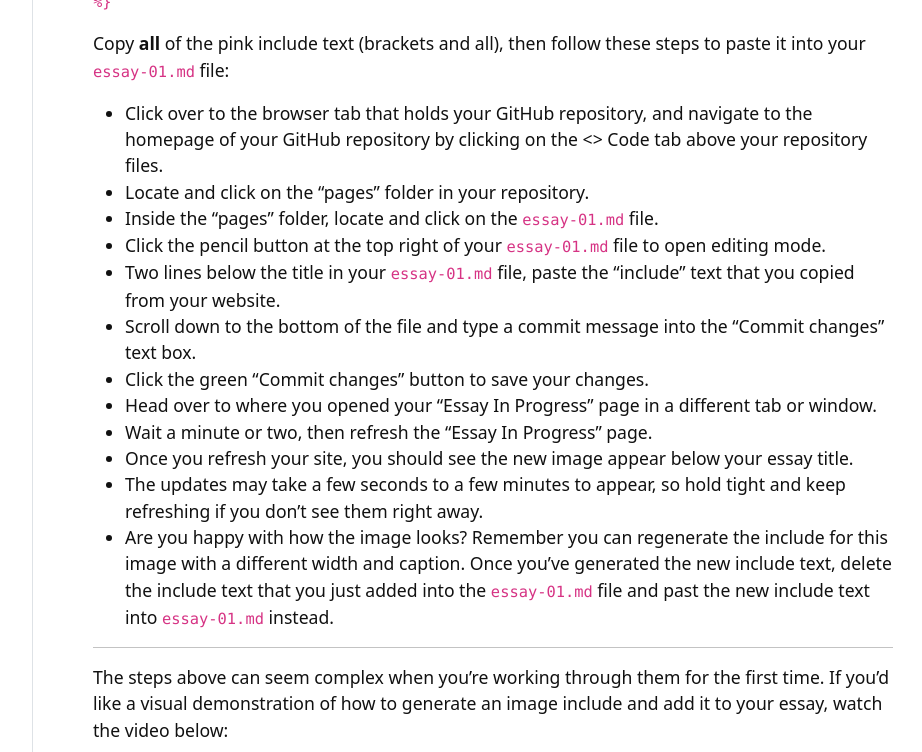
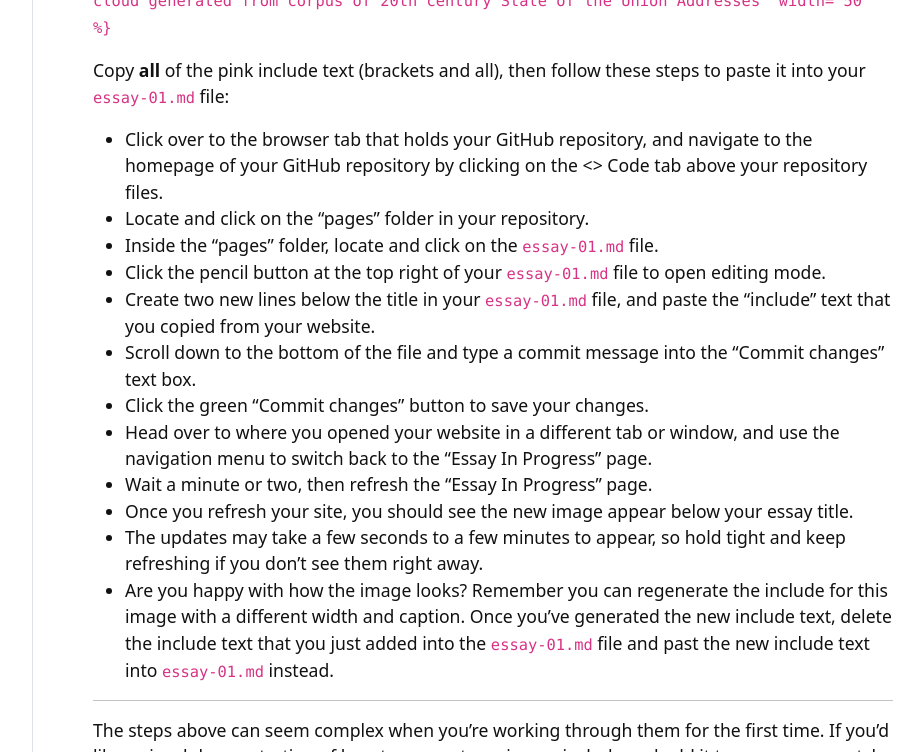
Before and after one commit to learn-static/hist-320, a Jekyll site: the page built from content/6-includes.md, in a window 1280 px wide and 900 px high, scrolled down 14627 px, cut to the strip 0-752 px from the top of the window. Shown: the whole strip, without its empty margins (208-1130 px from the left). Built offline with Jekyll 4.4.1, drawn with Linux system fonts in a browser that asks for light colours; some of the changed text lies outside the part shown.

Commit message:
fix instructions

```diff
--- a/content/6-includes.md
+++ b/content/6-includes.md
@@ -35,7 +35,8 @@ This week we'll finish up learning about Markdown styling, and follow instructio
    - Navigate back to the homepage of your GitHub repository by clicking on the "<> Code" tab above your repository files.
    - On right side of the code area, to the right of the green "Code" button, look for the word "About". Click the cog icon to the right of "About." A box titled "Edit repository details" will pop up.
    - In the "Edit repository details" popup, paste your URL into the "Website" section, then click the green "Save changes" button. This will post your URL below the "About" section on your GitHub repository's homepage, making it easy to access the site in the future!
-3. Now you should have two tabs/windows open: **one with your GitHub repository** (the "*back end*" of your site) and **one with your website** (the "*front end*" of your site). You'll need both of these tabs/windows open for the duration of this Lab, and you'll work with both of them open in future Labs.
+3. While viewing your website, click on the "Essay In Progress" link in the navigation menu.
+4. Now you should have two tabs/windows open: **one with your GitHub repository** (the "*back end*" of your site) and **one with your website** (the "*front end*" of your site). You'll need both of these tabs/windows open for the duration of this Lab, and you'll work with both of them open in future Labs.
 
 ---
 
@@ -353,10 +354,10 @@ Copy **all** of the pink include text (brackets and all), then follow these step
 - Locate and click on the "pages" folder in your repository.
 - Inside the "pages" folder, locate and click on the `essay-01.md` file.
 - Click the pencil button at the top right of your `essay-01.md` file to open editing mode.
-- Two lines below the title in your `essay-01.md` file, paste the "include" text that you copied from your website.
+- Create two new lines below the title in your `essay-01.md` file, and paste the "include" text that you copied from your website.
 - Scroll down to the bottom of the file and type a commit message into the "Commit changes" text box.
 - Click the green "Commit changes" button to save your changes.
-- Head over to where you opened your "Essay In Progress" page in a different tab or window.
+- Head over to where you opened your website in a different tab or window, and use the navigation menu to switch back to the "Essay In Progress" page.
 - Wait a minute or two, then refresh the "Essay In Progress" page.
 - Once you refresh your site, you should see the new image appear below your essay title.
 - The updates may take a few seconds to a few minutes to appear, so hold tight and keep refreshing if you don't see them right away.
```
